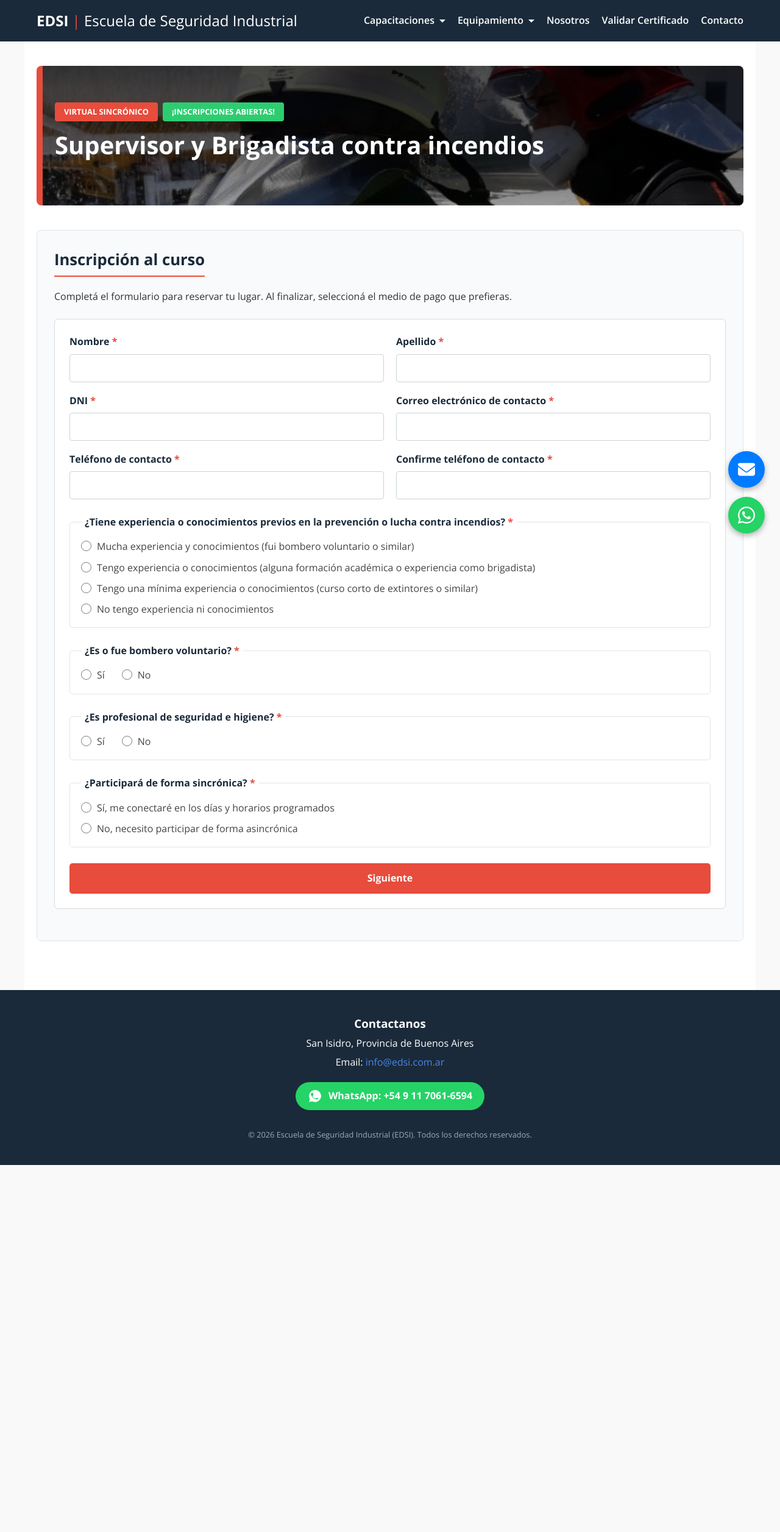
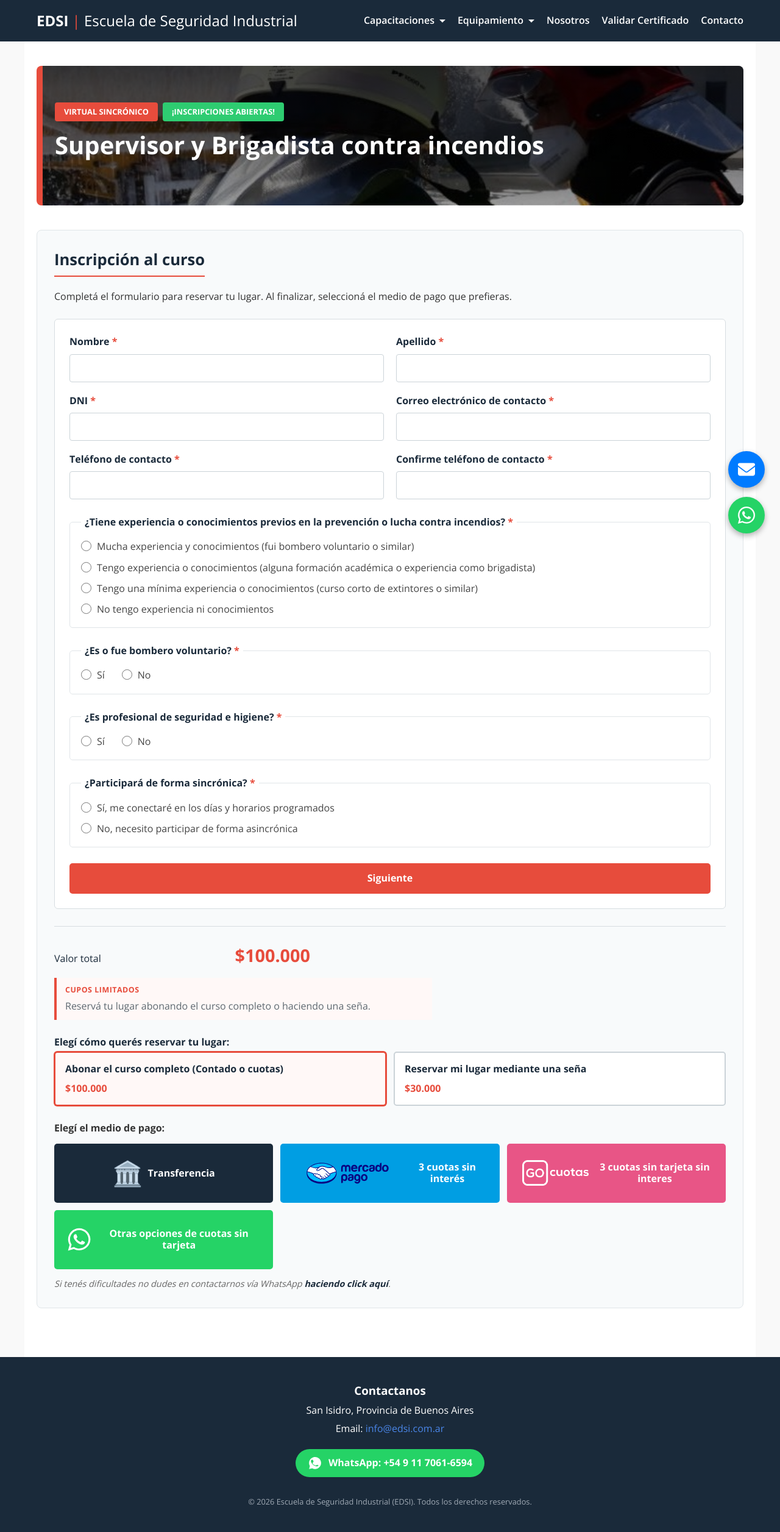
Before and after one commit to martov1/EDSI-nuevo-sitio, a Jekyll site: the page built from Particulares/Supervisor-y-brigadista/Brigadista-Inscripcion.html, in a window 1280 px wide. Shown: the whole page at 61% size. Built offline with Jekyll 4.4.1, drawn with Linux system fonts in a browser that asks for light colours; before the commit the page ends 1911 px from its top, so only the background shows below that.

Commit message:
habitlitar/deshabilitar seña

```diff
--- a/Particulares/Supervisor-y-brigadista/Brigadista-Inscripcion.html
+++ b/Particulares/Supervisor-y-brigadista/Brigadista-Inscripcion.html
@@ -83,7 +83,7 @@ redirect_from:
                 <button type="submit" class="btn-next" id="show-payment">Siguiente</button>
             </form>
 
-            <div class="payment-step" id="payment-step" hidden >
+            <div class="payment-step" id="payment-step"  >
                 <div class="total-box" id="total-payment">
                     <span>Valor total</span>
                     <strong id="payment-amount">$100.000</strong>
@@ -92,7 +92,11 @@ redirect_from:
                 <div class="availability-note" role="status">
                     <strong class="availability-title">Cupos limitados</strong>
                     <span class="availability-count" id="cupos-inscripcion">Cargando cupos...</span>
+                    {% if site.payment_links.brigadista.habilitar_sena_brigadista %}
                     <p>Reservá tu lugar abonando el curso completo o haciendo una seña.</p>
+                    {% else %}
+                    <p>Reservá tu lugar abonando el curso completo.</p>
+                    {% endif %}
                 </div>
                 <fieldset class="payment-type-group">
                     <legend>Elegí cómo querés reservar tu lugar:</legend>
@@ -100,7 +104,7 @@ redirect_from:
                         <strong>Abonar el curso completo (Contado o cuotas)</strong>
                         <span>$100.000</span>
                     </button>
-                    <button type="button" class="payment-type" id="deposit-payment" aria-pressed="false">
+                    <button type="button" class="payment-type" id="deposit-payment" aria-pressed="false" {% unless site.payment_links.brigadista.habilitar_sena_brigadista %}hidden{% endunless %}>
                         <strong>Reservar mi lugar mediante una seña</strong>
                         <span>$30.000</span>
                     </button>
@@ -109,7 +113,7 @@ redirect_from:
                 <p class="payment-prompt">Elegí el medio de pago:</p>
                 <div class="payment-options">
                     <button type="button" class="payment-option transfer-option" id="show-transfer"><span class="bank-icon" aria-hidden="true">🏛️</span>Transferencia</button>
-                    <a class="payment-option mercado-option" id="mercado-payment" href="{{ site.payment_links.brigadista.sena }}" data-full-url="{{ site.payment_links.brigadista.curso_completo }}" data-deposit-url="{{ site.payment_links.brigadista.sena }}" target="_blank" rel="noopener noreferrer"><img class="mercado-logo" src="/assets/MP_RGB_HANDSHAKE_color_horizontal.svg" alt="" width="180" height="73"><span id="mercado-payment-label">3 cuotas sin interés</span></a>
+                    <a class="payment-option mercado-option" id="mercado-payment" href="{{ site.payment_links.brigadista.curso_completo }}" data-full-url="{{ site.payment_links.brigadista.curso_completo }}" data-deposit-url="{{ site.payment_links.brigadista.sena }}" target="_blank" rel="noopener noreferrer"><img class="mercado-logo" src="/assets/MP_RGB_HANDSHAKE_color_horizontal.svg" alt="" width="180" height="73"><span id="mercado-payment-label">3 cuotas sin interés</span></a>
                     <a class="payment-option gocuotas-option" id="gocuotas-payment" href="{{ site.payment_links.brigadista.gocuotas }}" target="_blank" rel="noopener noreferrer"><img class="gocuotas-logo" src="/assets/gocuotaslogo.png" alt="GoCuotas"><span>3 cuotas sin tarjeta sin interes</span></a>
                     <a class="payment-option cuotas-option" id="whatsapp-payment" data-full-url="{{ site.whatsapp_links.brigadista.cuotas }}" data-deposit-url="{{ site.whatsapp_links.brigadista.sena }}" href="{{ site.whatsapp_links.brigadista.cuotas }}" target="_blank" rel="noopener noreferrer"><img class="whatsapp-logo" src="/assets/whatsapp-icon.svg" alt="" width="42" height="42"><span id="whatsapp-payment-label">Otras opciones de cuotas sin tarjeta</span></a>
                 </div>
--- a/Particulares/Supervisor-y-brigadista/Brigadista-inscripcion.css
+++ b/Particulares/Supervisor-y-brigadista/Brigadista-inscripcion.css
@@ -282,6 +282,9 @@
   font: inherit;
   text-align: left;
   cursor: pointer;
+}
+.payment-type[hidden] {
+  display: none;
 }
 .payment-type span {
   color: var(--accent-red);
--- a/_config.yml
+++ b/_config.yml
@@ -86,6 +86,8 @@ whatsapp_links:
 # Links de pago
 payment_links:
   brigadista:
+    # Define si se ofrece la opción de reservar el curso mediante una seña.
+    habilitar_sena_brigadista: true
     curso_completo: "https://mpago.li/1cH2YJ8"
     gocuotas: "https://www.gocuotas.com/payment_link/checkouts/185037?verification=92518.5&order_amount=100000.0"
     sena: "https://mpago.la/1JRwirf"
```
